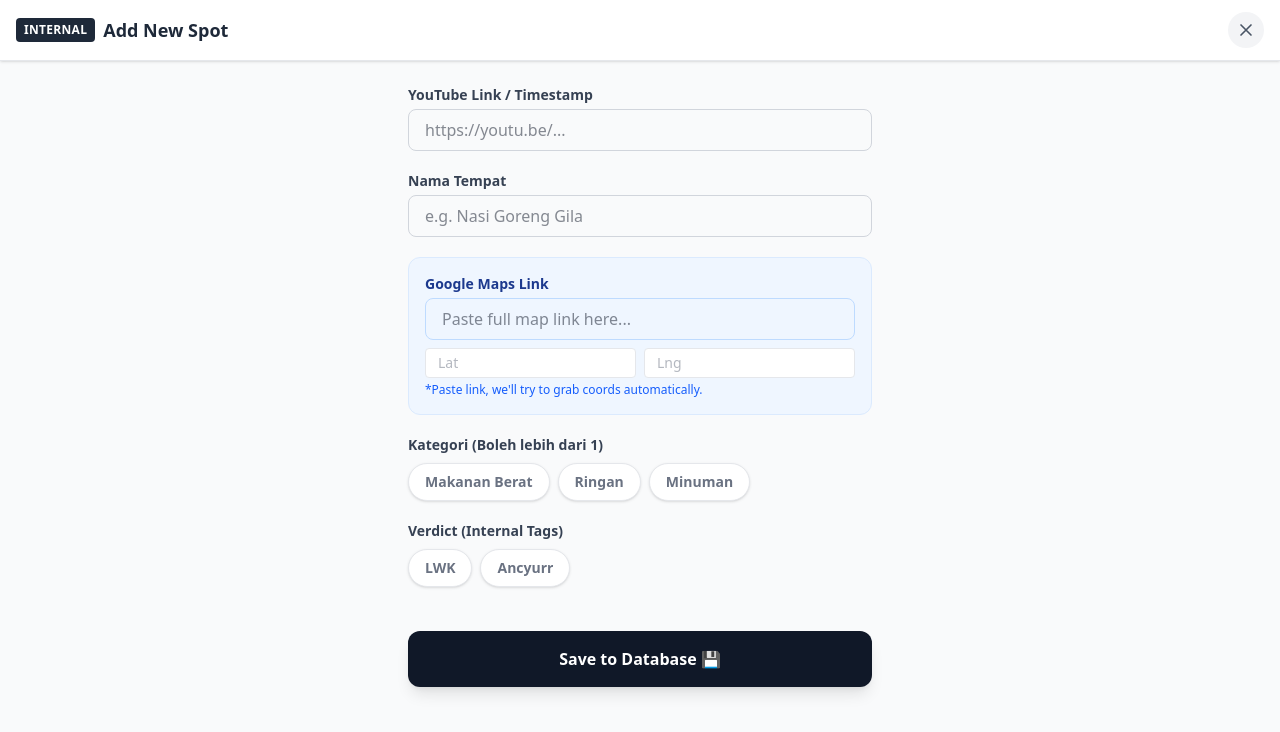
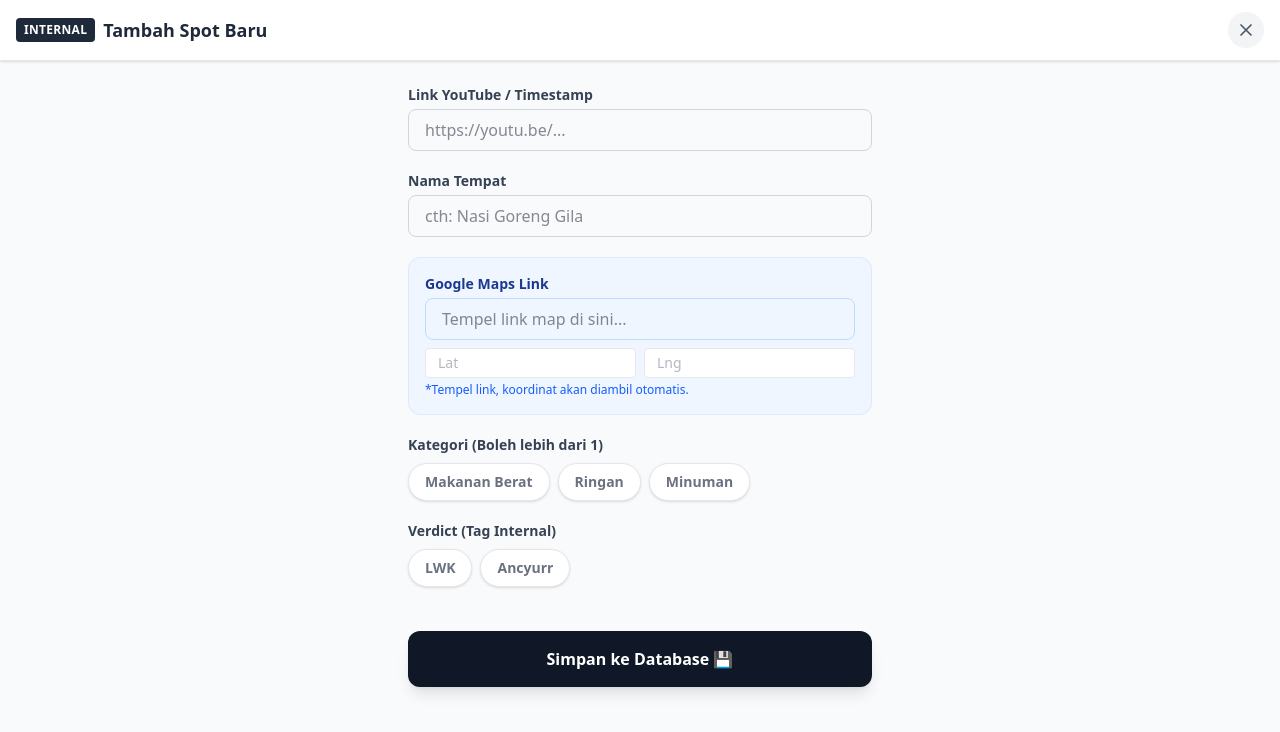
Before and after one commit to FarhanAdiyasa/Boengkoes-Maps, a React (Vite) app: page /add-data-boengkoes in a window 1280 px wide. Shown: the top 732 px of the page. Built offline with nearby package versions, Linux system fonts and the light colour scheme; no server answers.

Commit message:
feat: Translate all UI labels to Indonesian

```diff
--- a/components/AddDataPage.tsx
+++ b/components/AddDataPage.tsx
@@ -6,8 +6,8 @@ const AddDataPage: React.FC = () => {
         <div className="min-h-screen bg-gray-900 flex items-center justify-center p-4">
             <div className="w-full max-w-lg">
                 <div className="text-center mb-6">
-                    <h1 className="text-2xl font-bold text-white mb-2">🍔 Boengkoes Data Entry</h1>
-                    <p className="text-gray-400 text-sm">Internal use only - Add new restaurant spots</p>
+                    <h1 className="text-2xl font-bold text-white mb-2">🍔 Entri Data Boengkoes</h1>
+                    <p className="text-gray-400 text-sm">Khusus internal - Tambah spot restoran baru</p>
                 </div>
                 <SubmitForm onClose={() => window.location.href = '/'} />
             </div>
--- a/components/MapPage.tsx
+++ b/components/MapPage.tsx
@@ -87,7 +87,7 @@ const MapPage: React.FC = () => {
                 {loading && !location ? (
                     <div className="absolute inset-0 z-50 flex flex-col items-center justify-center bg-gray-50">
                         <div className="w-12 h-12 border-4 border-brand-orange border-t-transparent rounded-full animate-spin mb-4"></div>
-                        <p className="text-gray-500 text-sm animate-pulse">Locating closest eats...</p>
+                        <p className="text-gray-500 text-sm animate-pulse">Mencari tempat makan terdekat...</p>
                     </div>
                 ) : location ? (
                     <div className="absolute inset-0 z-0">
@@ -102,7 +102,7 @@ const MapPage: React.FC = () => {
                 ) : (
                     <div className="absolute inset-0 z-50 flex items-center justify-center p-4">
                         <div className="bg-red-50 text-red-700 p-4 rounded-xl text-center max-w-xs">
-                            <p>{error || "Waiting for location..."}</p>
+                            <p>{error || "Menunggu lokasi..."}</p>
                         </div>
                     </div>
                 )}
@@ -112,7 +112,7 @@ const MapPage: React.FC = () => {
                     <button
                         onClick={() => setRecenterTrigger(prev => prev + 1)}
                         className="absolute bottom-6 right-6 z-40 bg-white p-3 rounded-full text-brand-orange shadow-lg hover:bg-gray-50 transition-transform active:scale-95 flex items-center justify-center"
-                        title="Recenter"
+                        title="Kembali ke Lokasi Saya"
                     >
                         <svg className="w-6 h-6" fill="none" stroke="currentColor" viewBox="0 0 24 24">
                             <path strokeLinecap="round" strokeLinejoin="round" strokeWidth={2} d="M12 8v4m0 4h.01M21 12a9 9 0 11-18 0 9 9 0 0118 0z" />
--- a/components/RestaurantCard.tsx
+++ b/components/RestaurantCard.tsx
@@ -43,7 +43,7 @@ const RestaurantCard: React.FC<Props> = ({ data, onCheckIn, isCheckedIn }) => {
             <path strokeLinecap="round" strokeLinejoin="round" strokeWidth={2} d="M17.657 16.657L13.414 20.9a1.998 1.998 0 01-2.827 0l-4.244-4.243a8 8 0 1111.314 0z" />
             <path strokeLinecap="round" strokeLinejoin="round" strokeWidth={2} d="M15 11a3 3 0 11-6 0 3 3 0 016 0z" />
           </svg>
-          {data.distance ? `${data.distance} away` : 'Nearby'}
+          {data.distance ? `${data.distance} dari sini` : 'Di sekitar'}
         </p>
 
         {/* Boengkoes Review Section */}
@@ -51,16 +51,16 @@ const RestaurantCard: React.FC<Props> = ({ data, onCheckIn, isCheckedIn }) => {
           <div className="bg-orange-50 p-3 rounded-lg mb-4 border border-orange-100">
             <div className="flex items-center mb-1">
               <div className="w-6 h-6 rounded-full bg-brand-red mr-2 flex items-center justify-center text-white text-xs font-bold">B</div>
-              <span className="text-xs font-semibold text-brand-red">Boengkoes Says:</span>
+              <span className="text-xs font-semibold text-brand-red">Kata Boengkoes:</span>
             </div>
             <p className="text-sm text-gray-700 italic">
               {data.boengkoesReview.summary.includes("Terimakasi Gaes")
-                ? "\"Sorry, we haven't added the quote yet.\""
+                ? "\"Maaf, kutipan belum tersedia.\""
                 : `"${data.boengkoesReview.summary}"`}
             </p>
             <a href={data.boengkoesReview.youtubeTimestamp} target="_blank" rel="noreferrer" className="text-xs text-brand-orange font-medium mt-2 flex items-center hover:underline">
               <svg className="w-4 h-4 mr-1" fill="currentColor" viewBox="0 0 24 24"><path d="M19.615 3.184c-3.604-.246-11.631-.245-15.23 0-3.897.266-4.356 2.62-4.385 8.816.029 6.185.484 8.549 4.385 8.816 3.6.245 11.626.246 15.23 0 3.897-.266 4.356-2.62 4.385-8.816-.029-6.185-.484-8.549-4.385-8.816zm-10.615 12.816v-8l8 3.993-8 4.007z" /></svg>
-              Watch Review
+              Tonton Review
             </a>
           </div>
         )}
@@ -73,7 +73,7 @@ const RestaurantCard: React.FC<Props> = ({ data, onCheckIn, isCheckedIn }) => {
             rel="noreferrer"
             className="flex items-center justify-center py-2 px-4 border border-brand-orange text-brand-orange rounded-lg font-medium text-sm hover:bg-orange-50 transition-colors"
           >
-            Navigate
+            Navigasi
           </a>
         </div>
       </div>
--- a/components/SubmitForm.tsx
+++ b/components/SubmitForm.tsx
@@ -80,7 +80,7 @@ const SubmitForm: React.FC<Props> = ({ onClose }) => {
                 onClose();
             }, 1000);
         } else {
-            alert("Failed to save. Check console.");
+            alert("Gagal menyimpan. Cek console.");
         }
 
         setIsSubmitting(false);
@@ -92,8 +92,8 @@ const SubmitForm: React.FC<Props> = ({ onClose }) => {
                 <div className="w-16 h-16 bg-blue-100 rounded-full flex items-center justify-center mb-4">
                     <span className="text-3xl">💾</span>
                 </div>
-                <h2 className="text-2xl font-bold text-gray-800 mb-2">Data Saved!</h2>
-                <p className="text-gray-500">New spot added to Boengkoes Database.</p>
+                <h2 className="text-2xl font-bold text-gray-800 mb-2">Data Tersimpan!</h2>
+                <p className="text-gray-500">Spot baru berhasil ditambahkan.</p>
             </div>
         );
     }
@@ -103,7 +103,7 @@ const SubmitForm: React.FC<Props> = ({ onClose }) => {
             <div className="sticky top-0 bg-white border-b border-gray-200 px-4 py-3 flex items-center justify-between z-10 shadow-sm">
                 <h2 className="font-bold text-lg text-gray-800 flex items-center">
                     <span className="bg-gray-800 text-white text-xs px-2 py-1 rounded mr-2 uppercase tracking-wide">Internal</span>
-                    Add New Spot
+                    Tambah Spot Baru
                 </h2>
                 <button onClick={onClose} className="p-2 bg-gray-100 rounded-full hover:bg-gray-200">
                     <svg className="w-5 h-5 text-gray-600" fill="none" stroke="currentColor" viewBox="0 0 24 24"><path strokeLinecap="round" strokeLinejoin="round" strokeWidth={2} d="M6 18L18 6M6 6l12 12" /></svg>
@@ -115,7 +115,7 @@ const SubmitForm: React.FC<Props> = ({ onClose }) => {
 
                     {/* YouTube Link - Priority */}
                     <div>
-                        <label className="block text-sm font-bold text-gray-700 mb-1">YouTube Link / Timestamp</label>
+                        <label className="block text-sm font-bold text-gray-700 mb-1">Link YouTube / Timestamp</label>
                         <input
                             type="url"
                             required
@@ -133,7 +133,7 @@ const SubmitForm: React.FC<Props> = ({ onClose }) => {
                             type="text"
                             required
                             className="w-full px-4 py-2 rounded-lg border border-gray-300 focus:ring-2 focus:ring-brand-orange outline-none"
-                            placeholder="e.g. Nasi Goreng Gila"
+                            placeholder="cth: Nasi Goreng Gila"
                             value={formData.name}
                             onChange={e => setFormData({ ...formData, name: e.target.value })}
                         />
@@ -146,7 +146,7 @@ const SubmitForm: React.FC<Props> = ({ onClose }) => {
                             type="url"
                             required
                             className="w-full px-4 py-2 rounded-lg border border-blue-200 focus:ring-2 focus:ring-blue-400 outline-none mb-2"
-                            placeholder="Paste full map link here..."
+                            placeholder="Tempel link map di sini..."
                             value={formData.googleMapsLink}
                             onChange={e => handleGmapsLinkChange(e.target.value)}
                         />
@@ -166,7 +166,7 @@ const SubmitForm: React.FC<Props> = ({ onClose }) => {
                                 readOnly
                             />
                         </div>
-                        <p className="text-xs text-blue-600 mt-1">*Paste link, we'll try to grab coords automatically.</p>
+                        <p className="text-xs text-blue-600 mt-1">*Tempel link, koordinat akan diambil otomatis.</p>
                     </div>
 
                     {/* Categories */}
@@ -191,7 +191,7 @@ const SubmitForm: React.FC<Props> = ({ onClose }) => {
 
                     {/* Restricted Tags */}
                     <div>
-                        <label className="block text-sm font-bold text-gray-700 mb-2">Verdict (Internal Tags)</label>
+                        <label className="block text-sm font-bold text-gray-700 mb-2">Verdict (Tag Internal)</label>
                         <div className="flex flex-wrap gap-2">
                             {availableTags.map(tag => (
                                 <button
@@ -218,7 +218,7 @@ const SubmitForm: React.FC<Props> = ({ onClose }) => {
                                 : 'bg-gray-900 hover:bg-black hover:scale-[1.02]'
                                 }`}
                         >
-                            {isSubmitting ? 'Saving...' : 'Save to Database 💾'}
+                            {isSubmitting ? 'Menyimpan...' : 'Simpan ke Database 💾'}
                         </button>
                     </div>
                 </form>
```
